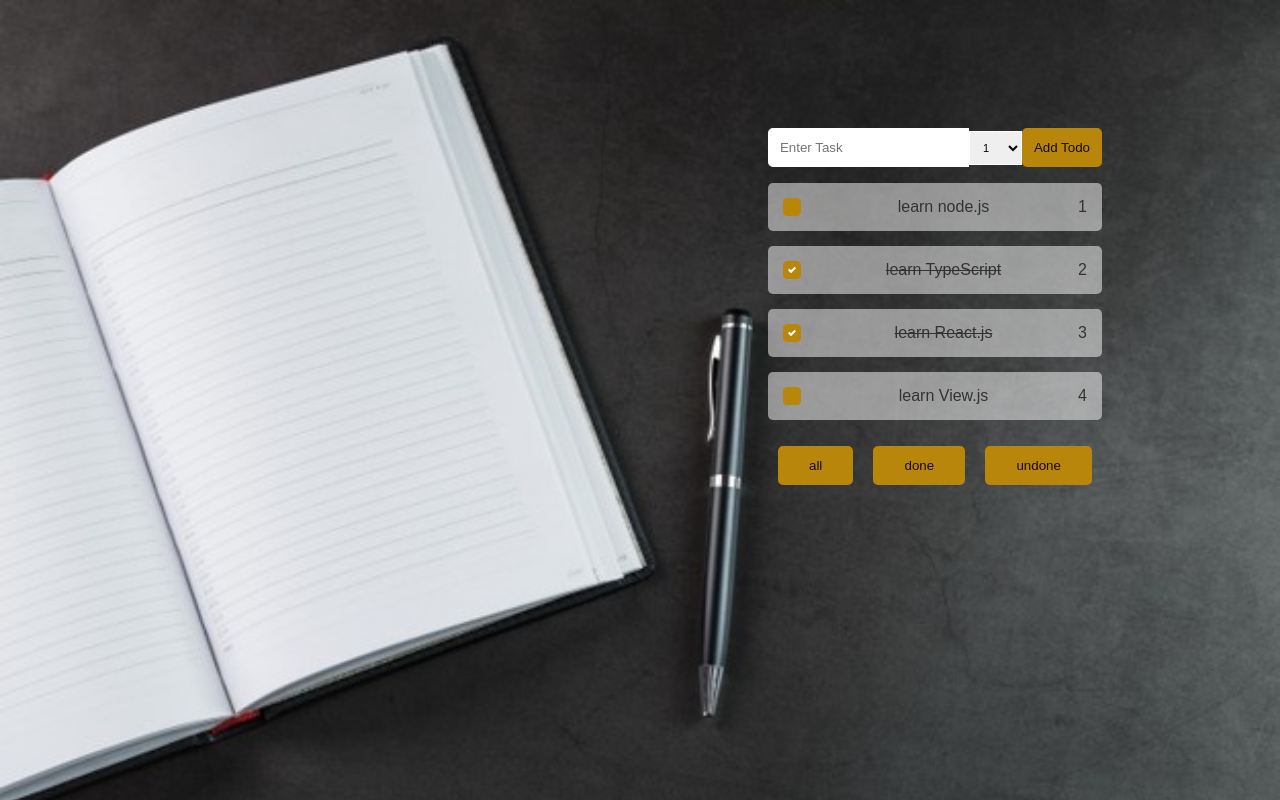
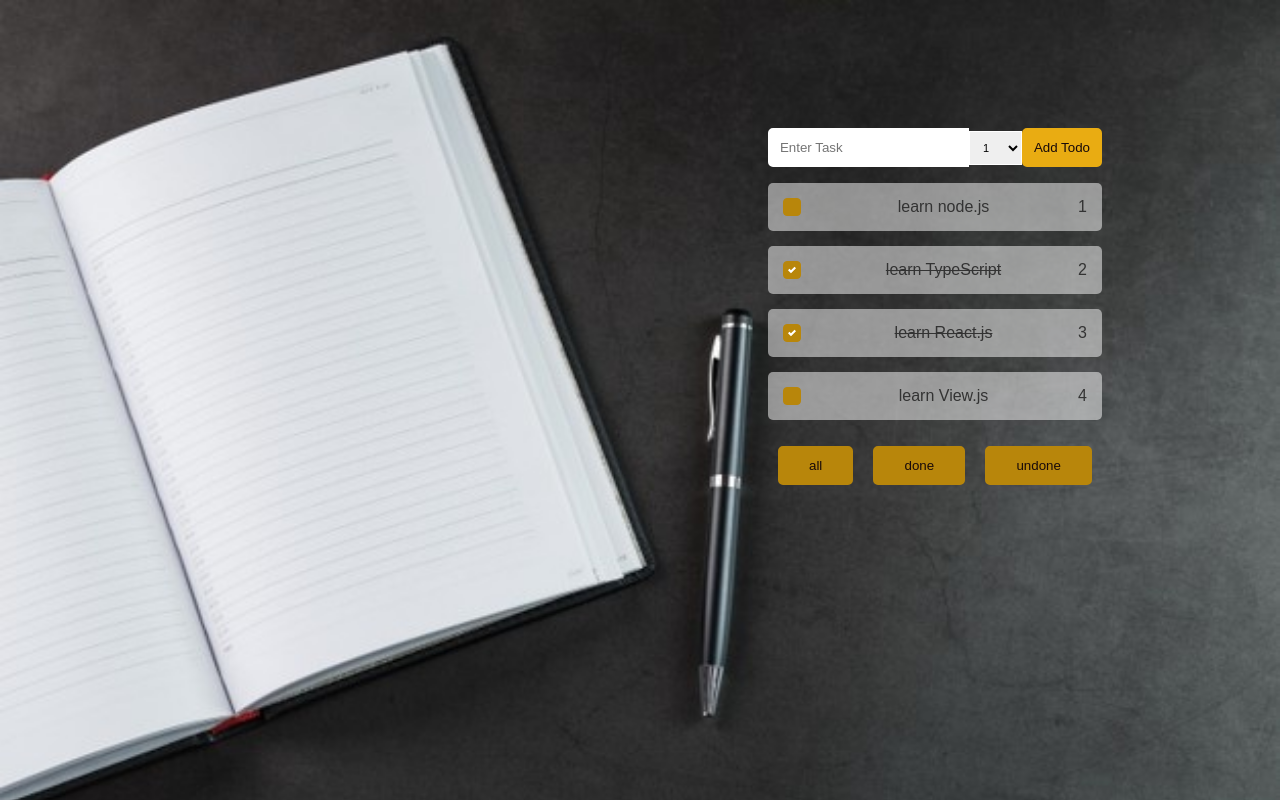
Before and after one commit to LesnovArt/todoList, a React (Create React App) app in the folder todo-react-ts/: page / in a window 1280 px wide. In both pictures the pointer is over the button "Add Todo". Built offline with nearby package versions, Linux system fonts and the light colour scheme.

Commit message:
add hover

```diff
--- a/todo-react-ts/src/components/TodoListItem.css
+++ b/todo-react-ts/src/components/TodoListItem.css
@@ -21,8 +21,8 @@
 .todo__checkbox {
 	position: absolute;
 	opacity: 0;
-  cursor: pointer;
-  padding: 6px;
+	cursor: pointer;
+	padding: 6px;
 }
 .checkbox-style {
 	display: inline-flex;
--- a/todo-react-ts/src/index.css
+++ b/todo-react-ts/src/index.css
@@ -48,6 +48,6 @@ body {
 }
 
 .btn:hover {
-	background-color: var(--main-bg-color);
-	border: 2px solid var(--main-bg-color);
+	background-color: #e9ac12;
+	border: 2px solid #e9ac12;
 }
```
